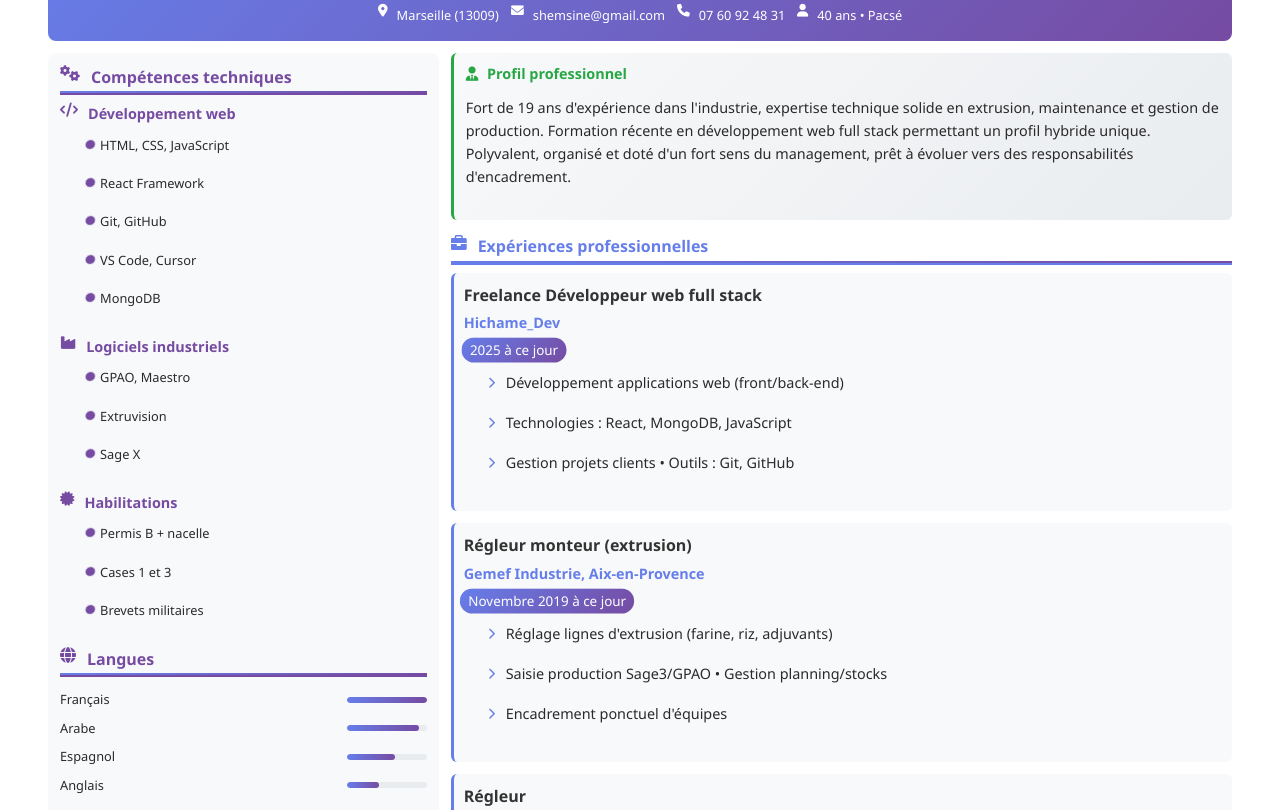
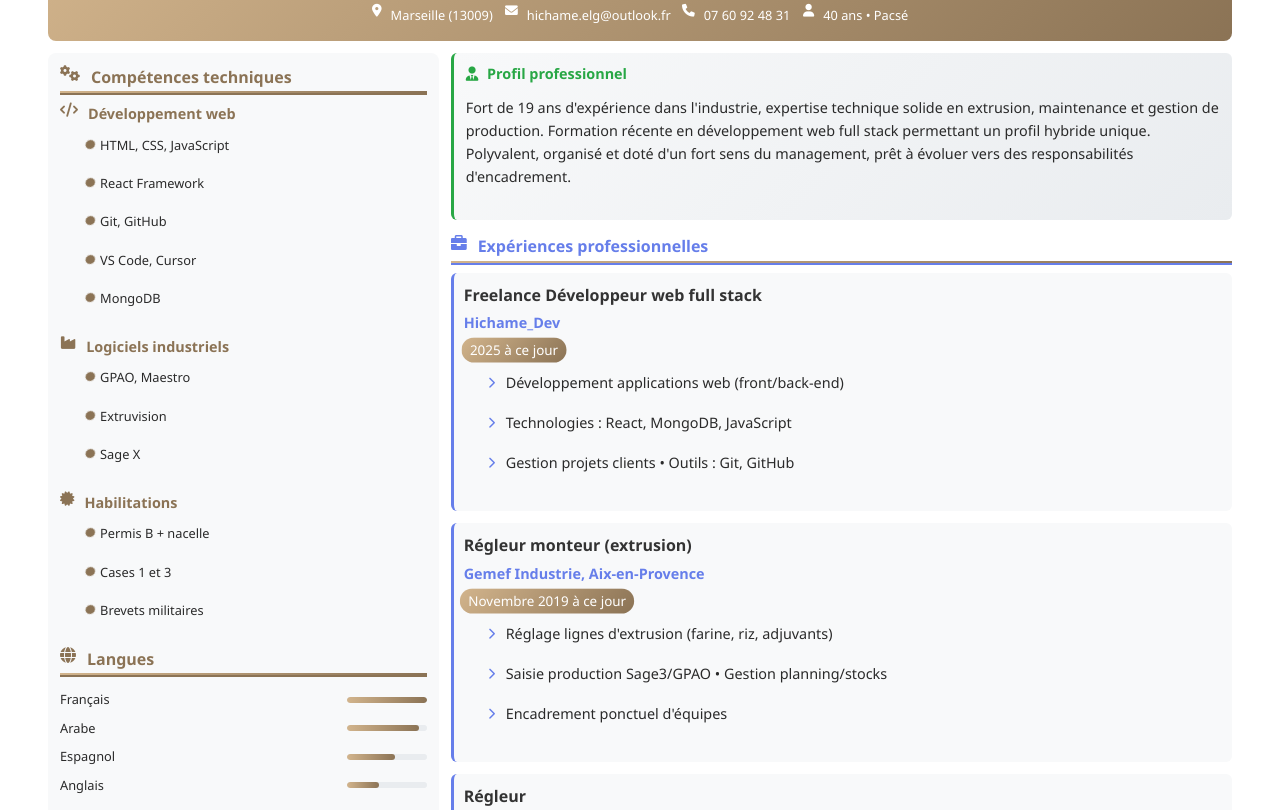
Before and after one commit to hichame-dev/cv.index.html, a plain HTML site: page index.html in a window 1280 px wide. Shown: the part 127-937 px from the top of the page. Drawn offline with Linux system fonts and the light colour scheme.

Commit message:
Mise à jour des couleurs de fond et des bordures pour une meilleure cohérence visuelle, ainsi que modification de l'adresse e-mail de contact.

```diff
--- a/index.html
+++ b/index.html
@@ -295,7 +295,7 @@
         }
 
         .header {
-            background: linear-gradient(135deg, #667eea 0%, #764ba2 100%);
+            background: linear-gradient(135deg, #D2B48C 0%, #8B7355 100%);
             color: white;
             padding: 15px;
             text-align: center;
@@ -499,7 +499,7 @@
             left: -100%;
             width: 100%;
             height: 2px;
-            background: linear-gradient(90deg, #667eea, #764ba2);
+            background: linear-gradient(90deg, #D2B48C, #8B7355);
             animation: fillLine 0.8s ease-out 1.2s both;
         }
 
@@ -510,8 +510,8 @@
         }
 
         .sidebar .section-title {
-            color: #764ba2;
-            border-bottom-color: #764ba2;
+            color: #8B7355;
+            border-bottom-color: #8B7355;
         }
 
         .experience-item,
@@ -581,7 +581,7 @@
         }
 
         .period {
-            background: linear-gradient(135deg, #667eea, #764ba2);
+            background: linear-gradient(135deg, #D2B48C, #8B7355);
             color: white;
             padding: 2px 8px;
             border-radius: 12px;
@@ -656,7 +656,7 @@
         }
 
         .skill-category h4 {
-            color: #764ba2;
+            color: #8B7355;
             margin-bottom: 6px;
             font-size: 0.9em;
             display: flex;
@@ -683,7 +683,7 @@
 
         .skill-list li:before {
             content: "●";
-            color: #764ba2;
+            color: #8B7355;
             animation: rotate 3s linear infinite;
         }
 
@@ -715,7 +715,7 @@
 
         .language-progress {
             height: 100%;
-            background: linear-gradient(90deg, #667eea, #764ba2);
+            background: linear-gradient(90deg, #D2B48C, #8B7355);
             border-radius: 3px;
             animation: loadBar 2s ease-out 2s both;
             transform-origin: left;
@@ -739,7 +739,7 @@
             padding: 8px;
             border-radius: 6px;
             box-shadow: 0 2px 4px rgba(0, 0, 0, 0.1);
-            border-left: 3px solid #764ba2;
+            border-left: 3px solid #8B7355;
             font-size: 0.8em;
             transition: all 0.3s ease;
             animation: wiggle 0.6s ease-out var(--atout-delay) both;
@@ -763,7 +763,7 @@
 
         .atout-item:hover {
             transform: scale(1.05);
-            box-shadow: 0 4px 8px rgba(118, 75, 162, 0.2);
+            box-shadow: 0 4px 8px rgba(139, 115, 85, 0.2);
         }
 
         @keyframes wiggle {
@@ -1044,7 +1044,7 @@
                 </div>
                 <div class="contact-item">
                     <i class="fas fa-envelope"></i>
-                    <span>shemsine@gmail.com</span>
+                    <span>hichame.elg@outlook.fr</span>
                 </div>
                 <div class="contact-item">
                     <i class="fas fa-phone"></i>
```
